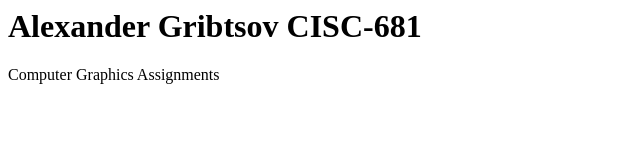
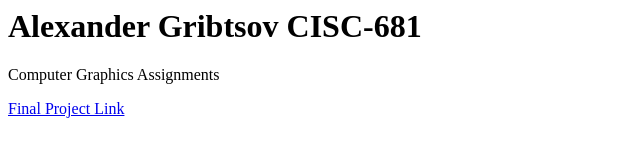
Before and after one commit to tocold22/tocold22.github.io, a plain HTML site: page index.html in a window 1280 px wide. Shown: the whole page, without its empty margins (0-640 px from the left). Drawn offline with Linux system fonts and the light colour scheme.

Commit message:
Update index.html

```diff
--- a/index.html
+++ b/index.html
@@ -7,5 +7,6 @@
 <body>
     <h1>Alexander Gribtsov CISC-681</h1>
     <p>Computer Graphics Assignments</p>
+    <a href="https://tocold22.github.io/CISC681/show1.html?load=js/finalproject.js">Final Project Link</a>
 </body>
 </html>
```
